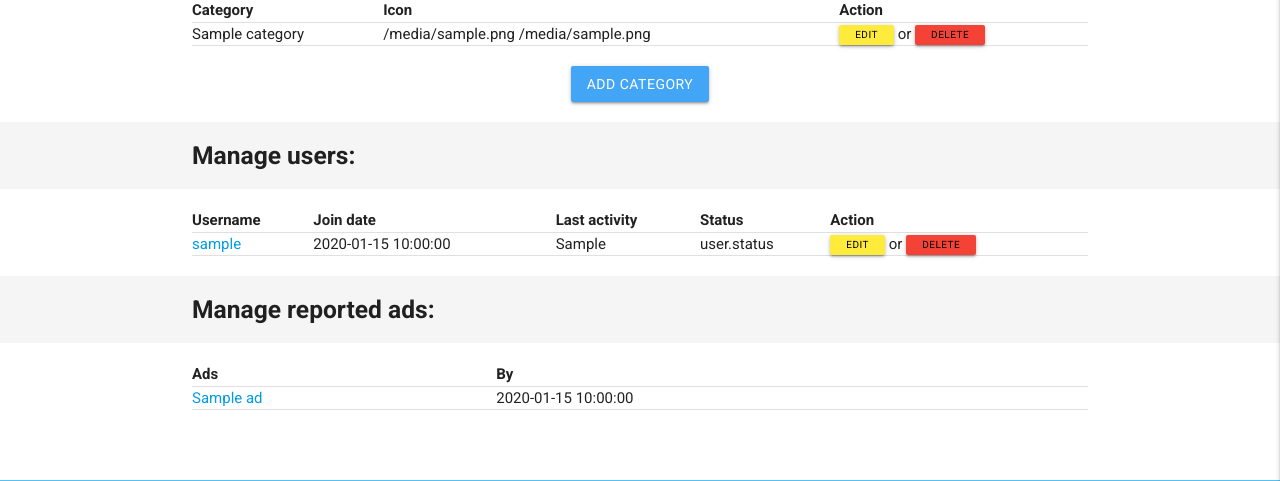
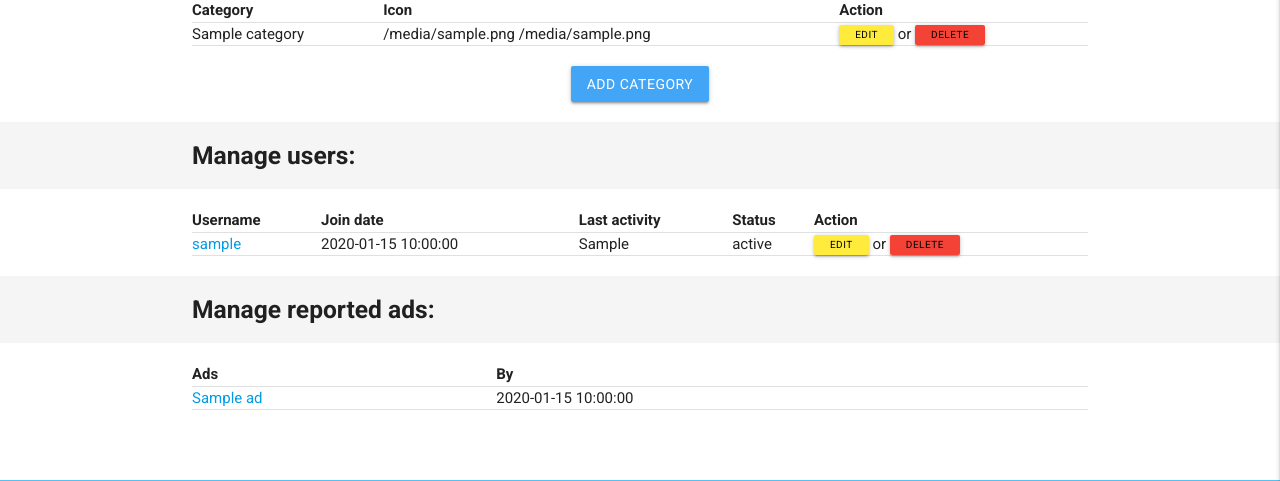
Before and after one commit to zokam1411/milestone-project-3, a Flask app: page /control_panel in a window 1280 px wide. Shown: the part 172-653 px from the top of the page. Run offline with Flask 2, Linux system fonts and the light colour scheme; the visitor is signed in with stand-in values (Sample User, id 1); a database or web service that is not in the repository returns one stand-in record (values such as "Sample title"); some libraries are stand-ins or nearby versions.

Commit message:
Display user status in table

```diff
--- a/templates/control_panel.html
+++ b/templates/control_panel.html
@@ -101,8 +101,8 @@
                     <td><a href="{{ url_for('profile', username=user.username) }}">{{user.username}}</a></td>
                     <td>{{user.join_date}}</td>
                     <td>{{user.last_log}}</td>
-                    <td>user.status</td>
-                    <td><a href="{{ url_for('edit_user', username=username) }}"
+                    <td>{{user.status}}</td>
+                    <td><a href="{{ url_for('edit_user', username=user.username) }}"
                             class="waves-effect waves-light btn-small yellow black-text">Edit</a>
                         <span>or</span>
                         <!-- Delete ad Modal Trigger -->
```
